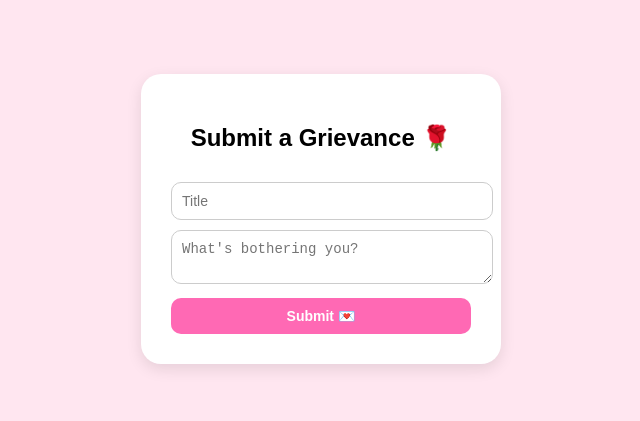
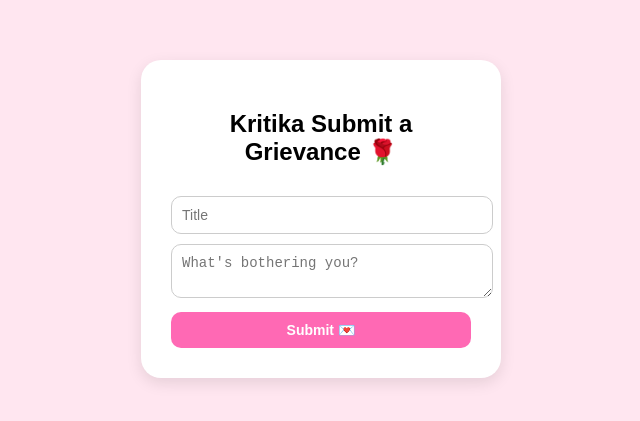
Before and after one commit to 1811gautam/kritika-website, a plain HTML site: page index.html in a window 1280 px wide. Shown: the part 181-602 px from the top of the page, without its empty margins (319-959 px from the left). Drawn offline with Linux system fonts and the light colour scheme.

Commit message:
Update index.html

```diff
--- a/index.html
+++ b/index.html
@@ -47,7 +47,7 @@
 </head>
 <body>
   <div class="container" id="formContainer">
-    <h2>Submit a Grievance 🌹</h2>
+    <h2>Kritika Submit a Grievance 🌹</h2>
     <input type="text" placeholder="Title" id="title" />
     <textarea placeholder="What's bothering you?" id="message"></textarea>
     <button onclick="submitGrievance()">Submit 💌</button>
```
